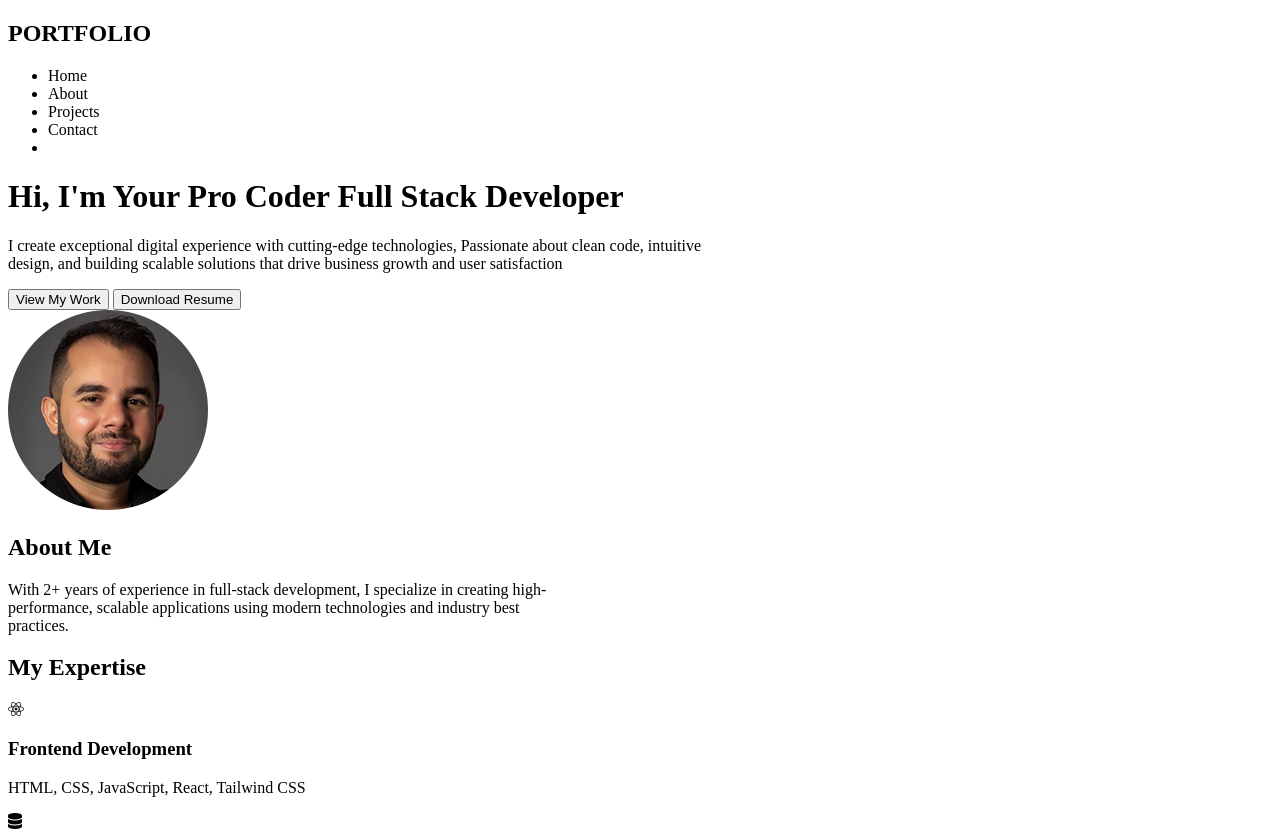
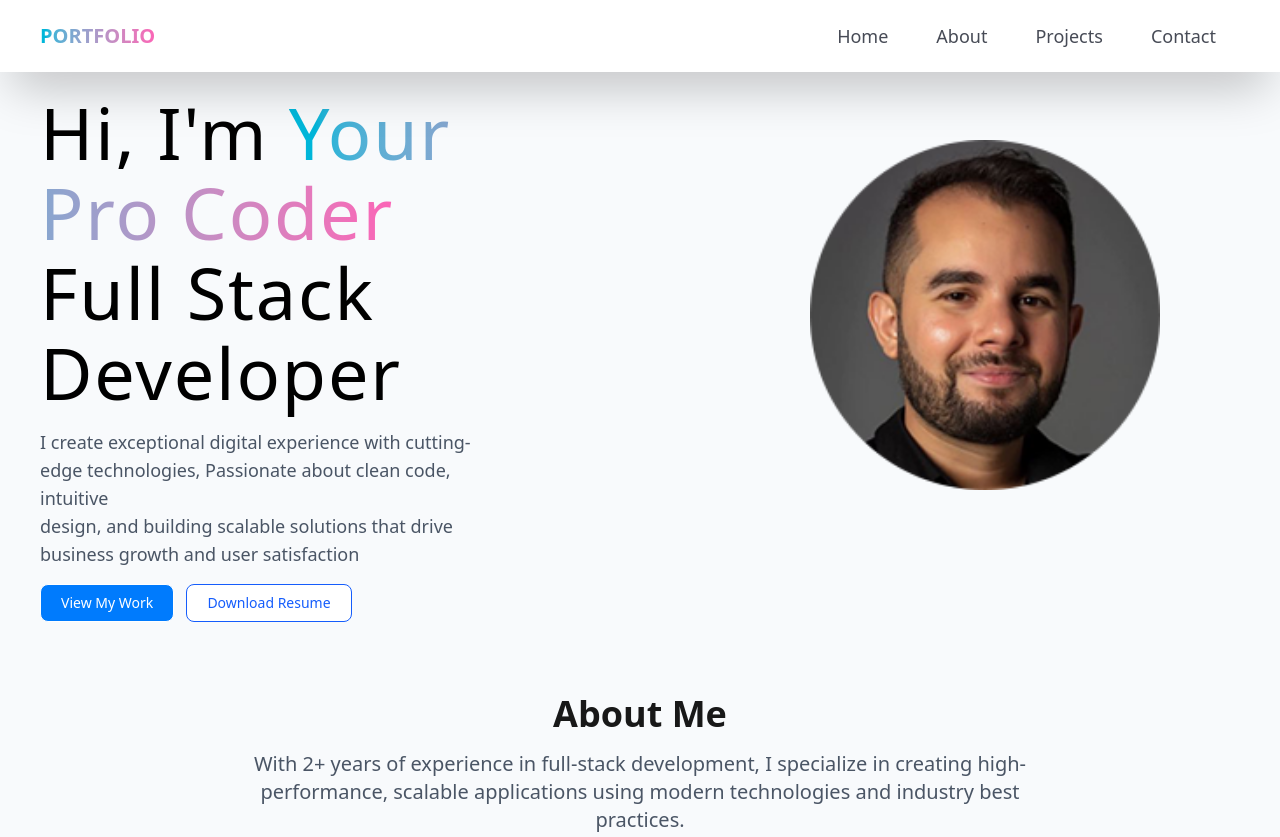
Before and after one commit to Sohan181/portfolio-website, a plain HTML site: page index.html in a window 1280 px wide. Shown: the top 837 px of the page. Drawn offline with nearby package versions, Linux system fonts and the light colour scheme.

Commit message:
tailwind configuration

```diff
--- a/index.html
+++ b/index.html
@@ -184,4 +184,7 @@
         </div>
       </div>
     </section>
+
+    <script src="https://cdn.jsdelivr.net/npm/@tailwindcss/browser@4"></script>
+  </body>
 </html>
```
